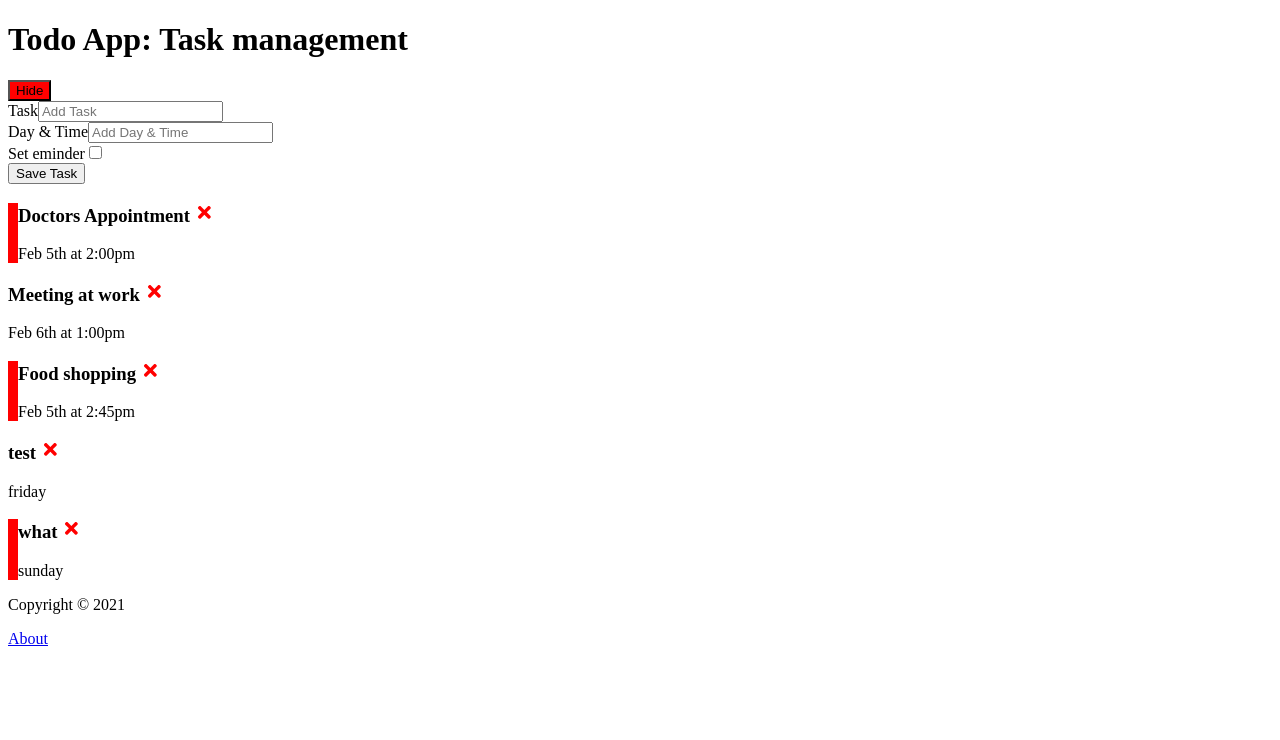
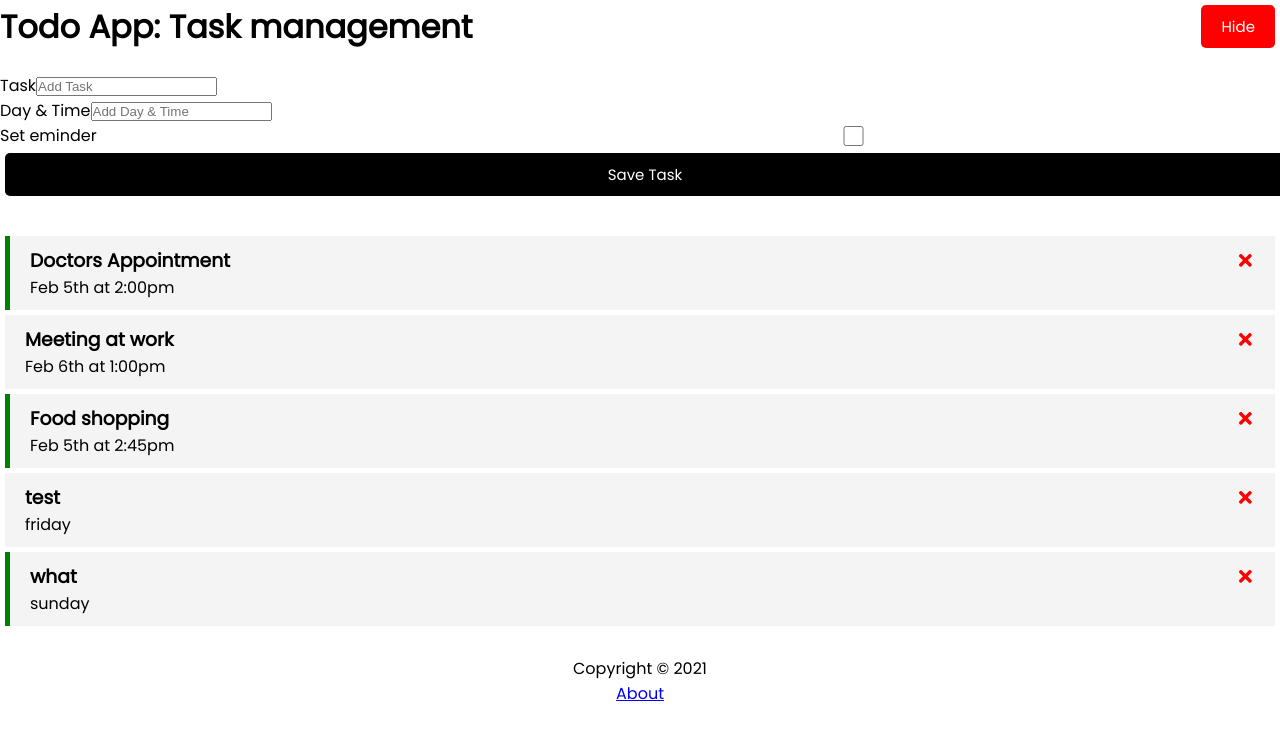
Before and after one commit to Patrick1870/react-todo-app, a React (Create React App) app: page / in a window 1280 px wide. Both pictures are taken after a click on the button "Show". Shown: the top 740 px of the page. Built offline with nearby package versions, Linux system fonts and the light colour scheme; data requests are answered from the project's data file.

Commit message:
Added index styles

```diff
--- a/src/index.css
+++ b/src/index.css
@@ -1,3 +1,112 @@
-.reminder {
-	border-left: 10px solid red;
+@import url('https://fonts.googleapis.com/css2?family=Poppins:wght@300;400&display=swap');
+
+* {
+  box-sizing: border-box;
+  margin: 0;
+  padding: 0;
 }
+
+body {
+  font-family: 'Poppins', sans-serif;
+}
+
+.container {
+  max-width: 500px;
+  margin: 30px auto;
+  overflow: auto;
+  min-height: 300px;
+  border: 1px solid steelblue;
+  padding: 30px;
+  border-radius: 5px;
+}
+
+.header {
+  display: flex;
+  justify-content: space-between;
+  align-items: center;
+  margin-bottom: 20px;
+}
+
+.btn {
+  display: inline-block;
+  background: #000;
+  color: #fff;
+  border: none;
+  padding: 10px 20px;
+  margin: 5px;
+  border-radius: 5px;
+  cursor: pointer;
+  text-decoration: none;
+  font-size: 15px;
+  font-family: inherit;
+}
+
+.btn:focus {
+  outline: none;
+}
+
+.btn:active {
+  transform: scale(0.98);
+}
+
+.btn-block {
+  display: block;
+  width: 100%;
+}
+
+.task {
+  background: #f4f4f4;
+  margin: 5px;
+  padding: 10px 20px;
+  cursor: pointer;
+}
+
+.task.reminder {
+  border-left: 5px solid green;
+}
+
+.task h3 {
+  display: flex;
+  align-items: center;
+  justify-content: space-between;
+}
+
+.add-form {
+  margin-bottom: 40px;
+}
+
+.form-control {
+  margin: 20px 0;
+}
+
+.form-control label {
+  display: block;
+}
+
+.form-control input {
+  width: 100%;
+  height: 40px;
+  margin: 5px;
+  padding: 3px 7px;
+  font-size: 17px;
+}
+
+.form-control-check {
+  display: flex;
+  align-items: center;
+  justify-content: space-between;
+}
+
+.form-control-check label {
+  flex: 1;
+}
+
+.form-control-check input {
+  flex: 2;
+  height: 20px;
+}
+
+footer {
+  margin-top: 30px;
+  text-align: center;
+}
```
